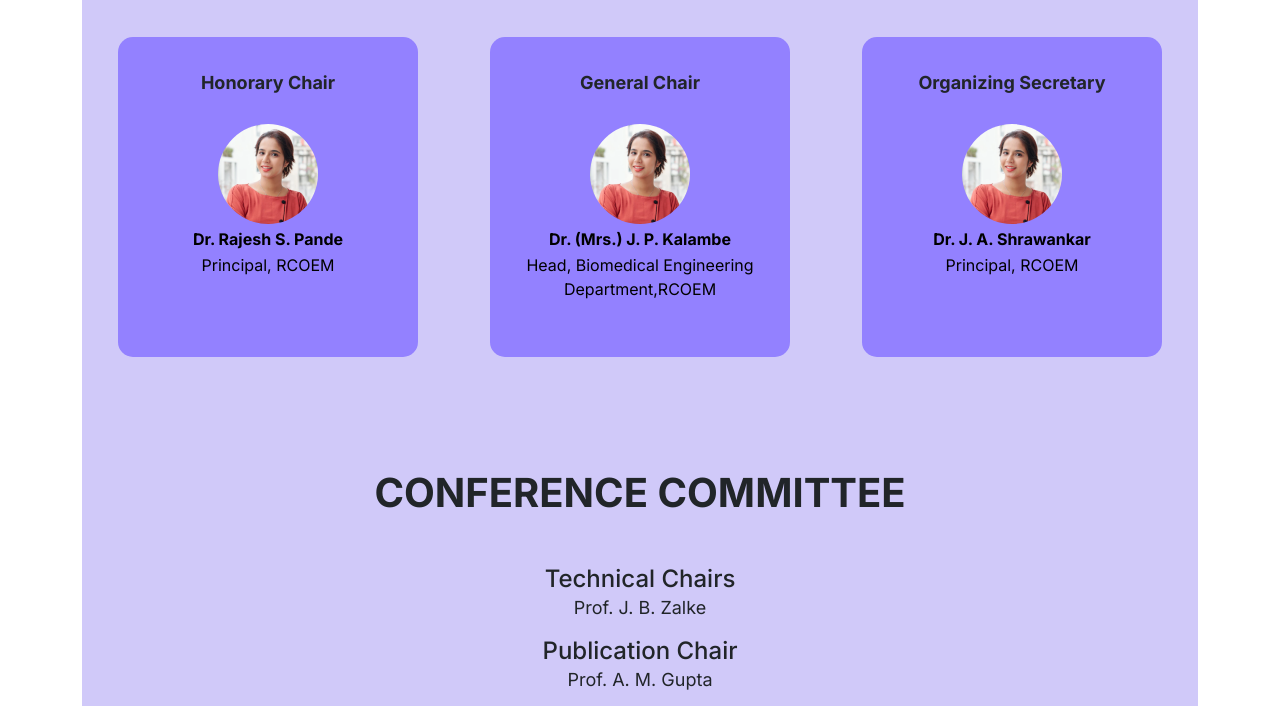
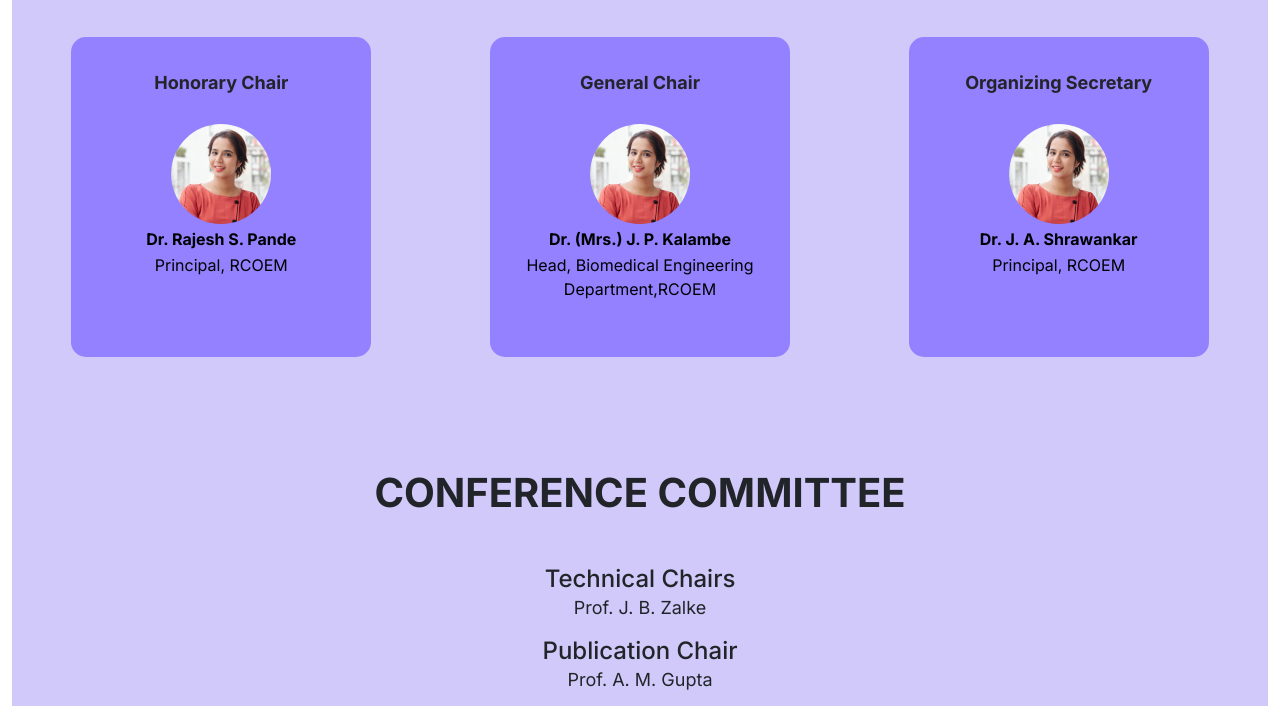
Before and after one commit to umamadhaveedara/project, a plain HTML site: page index.html in a window 1280 px wide. Shown: the part 587-1293 px from the top of the page. Drawn offline with nearby package versions, Linux system fonts and the light colour scheme.

Commit message:
modified of html

```diff
--- a/index.html
+++ b/index.html
@@ -18,7 +18,7 @@
     />
   </head>
   <body>
-    <div class="container-md Committees">
+    <div class="container-fluid Committees">
       <div class="committees-nav">
         <nav class="navbar navbar-expand-lg">
           <div class="container-fluid">
```
